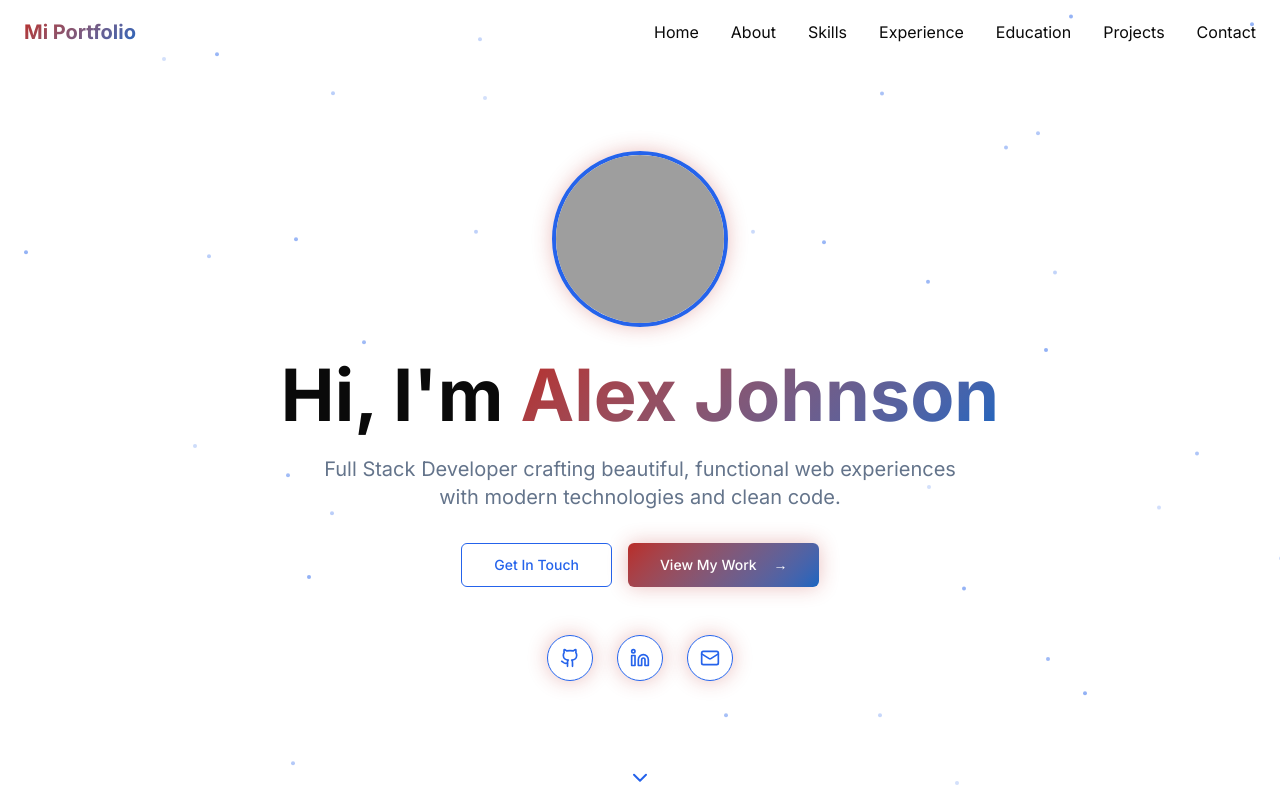
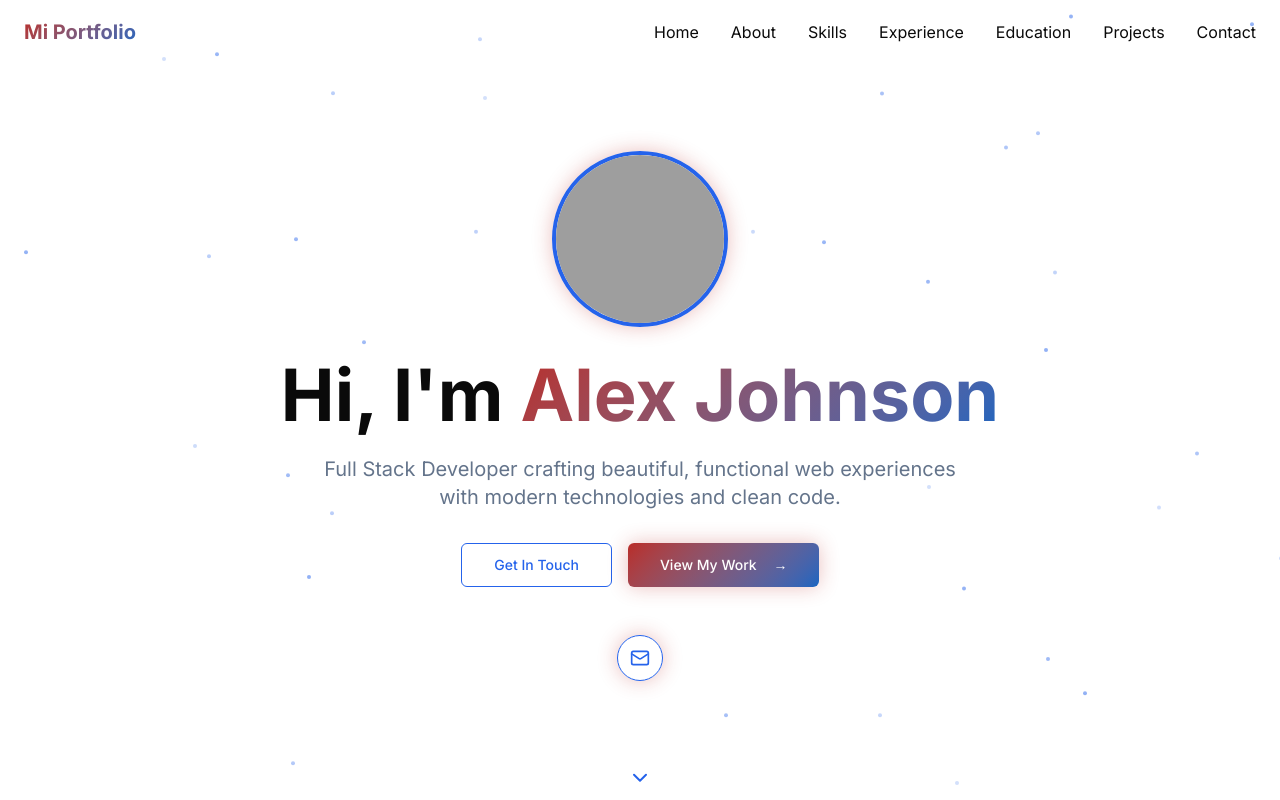
Before and after one commit to MartinFernandezSantia/portfolio-maker, a Next.js app: page /preview in a window 1280 px wide. Shown: the top 800 px of the page. Built offline with nearby package versions, Linux system fonts and the light colour scheme; grey boxes are pictures that could not be loaded.

Commit message:
fix: minor changes in forms and socials component

```diff
--- a/src/app/forms/EducationCertificacionsForm/page.tsx
+++ b/src/app/forms/EducationCertificacionsForm/page.tsx
@@ -205,6 +205,7 @@ export function EducationCertificationsForm() {
                           endDate: e.target.value,
                         })
                       }
+                       min={newEducation.startDate} // <-- Solo permite fechas iguales o posteriores al startDate
                       placeholder="Leave empty if ongoing"
                       className="transition-all duration-300 focus:shadow-lg"
                     />
@@ -308,6 +309,7 @@ export function EducationCertificationsForm() {
                                   e.target.value,
                                 )
                               }
+                              min={edu.startDate} // <-- Solo permite fechas iguales o posteriores al startDate
                               placeholder="Present"
                               className="text-sm text-muted-foreground border-none p-0 h-auto bg-transparent focus-visible:ring-0 w-auto"
                             />
--- a/src/app/forms/WorkExperienceForm/page.tsx
+++ b/src/app/forms/WorkExperienceForm/page.tsx
@@ -176,8 +176,9 @@ export function WorkExperienceForm() {
                           endDate: e.target.value,
                         })
                       }
-                      placeholder="Leave empty if current"
-                      className="transition-all duration-300 focus:shadow-lg"
+                       min={newExperience.startDate}
+                        placeholder="Leave empty if current"
+                        className="transition-all duration-300 focus:shadow-lg"
                     />
                   </div>
                 </div>
--- a/src/components/socials.tsx
+++ b/src/components/socials.tsx
@@ -14,6 +14,8 @@ export default function Socials() {
     { Icon: Mail, href: `mailto:${aboutMe.email}`, label: "Email" },
   ];
 
+  const visibleSocials = socialItems.filter(item => item.href && item.href.trim() !== "");
+
   return (
     <motion.div
     initial={{ y: 20, opacity: 0 }}
@@ -21,7 +23,7 @@ export default function Socials() {
     transition={{ duration: 0.8, delay: 0.8 }}
     className="flex justify-center gap-6 mb-16"
   >
-      {socialItems.map(({ Icon, href, label }) => (
+    {visibleSocials.map(({ Icon, href, label }) => (
       <motion.a
         key={label}
         href={href}
```
Lines whose indentation alone changed are shown as unchanged.
